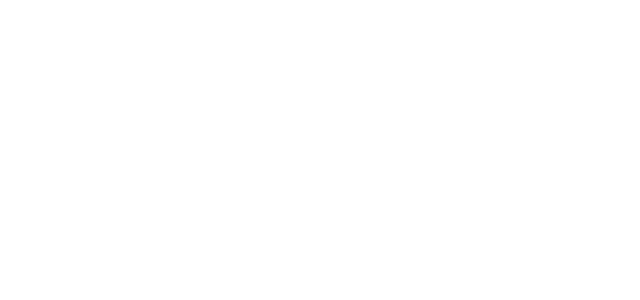
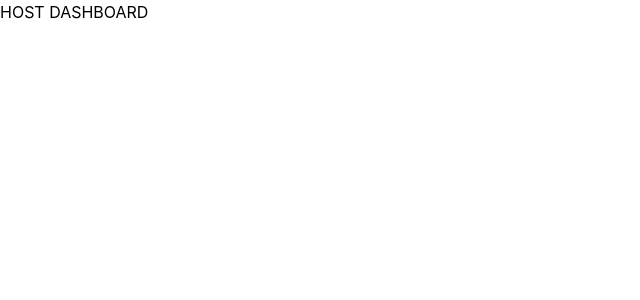
Before and after one commit to noorf-02/EVENTS---FRONTEND, a React (Vite) app: page /host-dashboard in a window 1280 px wide. Before the commit this address had no page. Shown: the top 300 px of the page, without its empty margins (0-640 px from the left). Built offline with nearby package versions, Linux system fonts and the light colour scheme.

Commit message:
added rbc for attendee and organizer

```diff
--- /dev/null
+++ b/src/ATTENDEE COMPONENTS/AttendeeLanding.jsx
@@ -0,0 +1,11 @@
+import React from 'react'
+
+function AttendeeLanding() {
+  return (
+    <div>
+      Attendee Dashboard
+    </div>
+  )
+}
+
+export default AttendeeLanding
--- a/src/App.jsx
+++ b/src/App.jsx
@@ -3,6 +3,8 @@
 import LandingPage from './PAGES/LandingPage'
 import LogIn from './PAGES/LogIn'
 import SignUp from './PAGES/SignUp'
+import HostDashboard from './PAGES/HostDashboard'
+import AttendeeDashboard from './PAGES/AttendeeDashboard'
 
 function App() {
   return (
@@ -11,6 +13,8 @@
       <Route path='/' element={<LandingPage/>}/>
       <Route path='/log-in' element={<LogIn/>}/>
       <Route path='/sign-up' element={<SignUp/>}/>
+      <Route path='/host-dashboard' element={<HostDashboard/>}/>
+      <Route path='/attendee-dashboard' element={<AttendeeDashboard/>}/>
     </Routes>
 
     </BrowserRouter>
--- /dev/null
+++ b/src/HOST COMPONENETS/HostLanding.jsx
@@ -0,0 +1,11 @@
+import React from 'react'
+
+function HostLanding() {
+  return (
+    <div>
+      HOST DASHBOARD
+    </div>
+  )
+}
+
+export default HostLanding
--- a/src/LANDING COMPONENTS/LogIncomponent.jsx
+++ b/src/LANDING COMPONENTS/LogIncomponent.jsx
@@ -4,6 +4,7 @@
 import axios from 'axios'
 
 function LogIncomponent() {
+  const navigate = useNavigate();
   const [user, setUser] = useState({
     username: "",
     password: "",
@@ -19,8 +20,16 @@
     e.preventDefault();
     try {
       const res = await axios.post("http://localhost:5000/log-in", user);
+      console.log('loggin res' , res.data)
       localStorage.setItem('token', res.data.token);
       setMessage(res.data.message);
+      const role = res.data.role;
+      if(role==='attendee'){
+        navigate('/attendee-dashboard')
+      };
+      if(role==='organizer'){
+        navigate('/host-dashboard')
+      }
     } catch (error) {
       console.log('Error during LogIn', error);
       setMessage(error.response?.data?.message);
--- /dev/null
+++ b/src/PAGES/AttendeeDashboard.jsx
@@ -0,0 +1,12 @@
+import React from 'react'
+import AttendeeLanding from '../ATTENDEE COMPONENTS/AttendeeLanding'
+
+function AttendeeDashboard() {
+  return (
+    <div>
+      <AttendeeLanding/>
+    </div>
+  )
+}
+
+export default AttendeeDashboard
--- /dev/null
+++ b/src/PAGES/HostDashboard.jsx
@@ -0,0 +1,12 @@
+import React from 'react'
+import HostLanding from '../HOST COMPONENETS/HostLanding'
+
+function HostDashboard() {
+  return (
+    <div>
+      <HostLanding/>
+    </div>
+  )
+}
+
+export default HostDashboard
```
Also changed, not shown: src/HOST COMPONENETS/ApprovalPending.jsx (added), src/HOST COMPONENETS/ApprovedEvents.jsx (added), src/HOST COMPONENETS/LogOut.jsx (added), src/HOST COMPONENETS/PostEvent.jsx (added).
